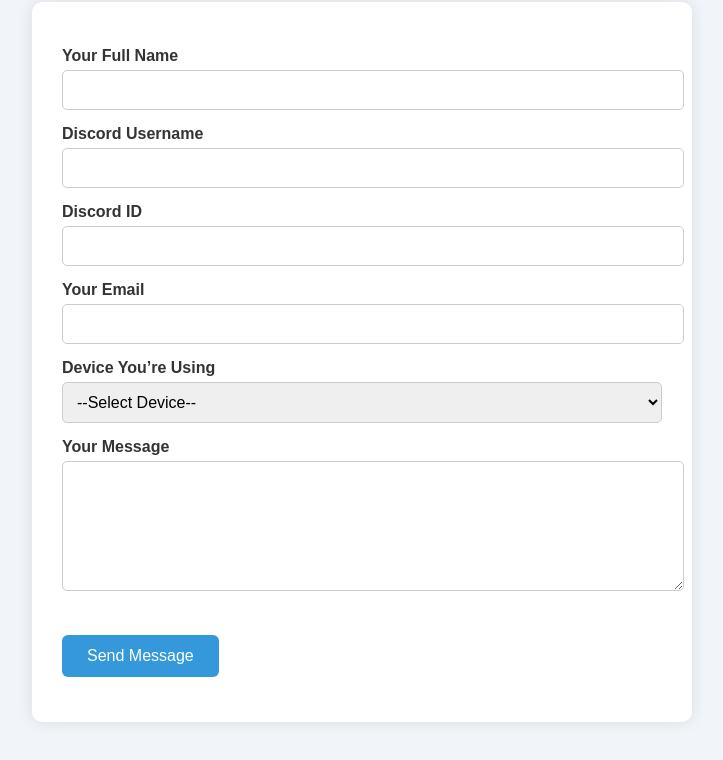
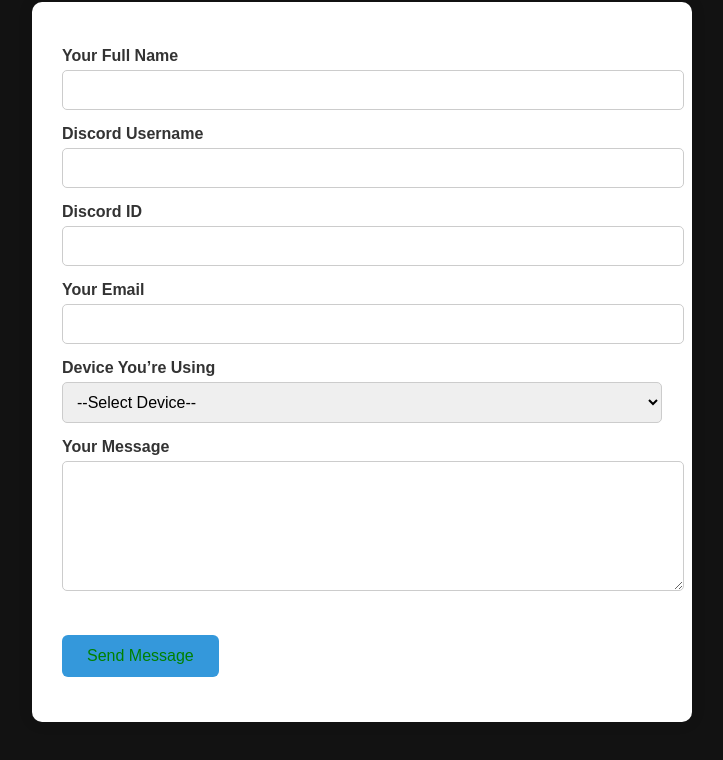
Before and after one commit to MaxYT5184/legendary-goggles, a plain HTML site: page contact.html in a window 1280 px wide. Shown: the part 118-878 px from the top of the page, without its empty margins (278-1001 px from the left). Drawn offline with nearby package versions, Linux system fonts and the light colour scheme.

Commit message:
Update contact.html

```diff
--- a/contact.html
+++ b/contact.html
@@ -10,7 +10,7 @@
   <style>
     body {
       font-family: Arial, sans-serif;
-      background: #f1f5f9;
+      background: #121212;
       margin: 0;
       padding: 40px;
       color: #333;
@@ -47,7 +47,7 @@
 
     button {
       background: #3498db;
-      color: white;
+      color: green;
       padding: 12px 25px;
       margin-top: 20px;
       border: none;
```
